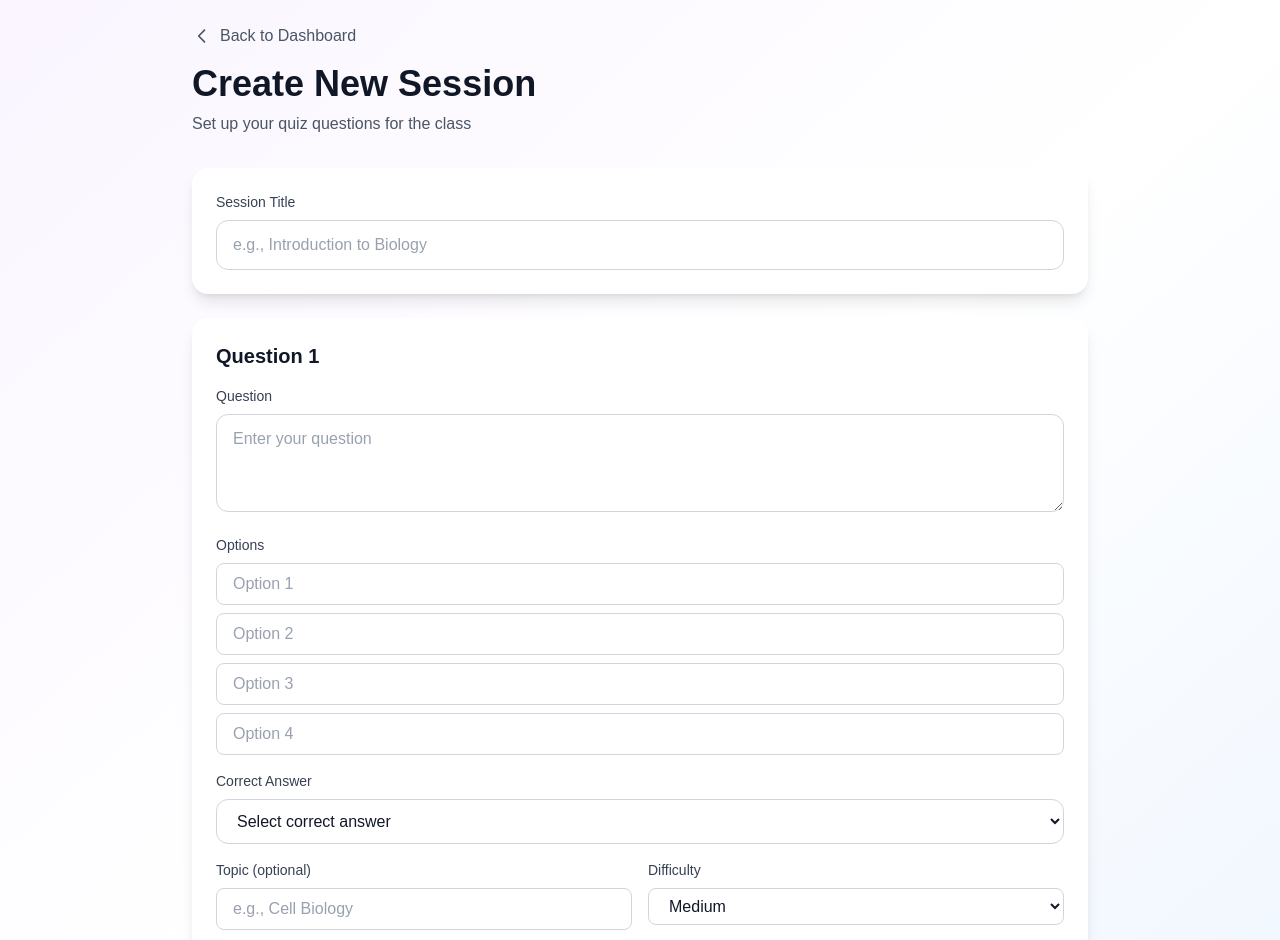
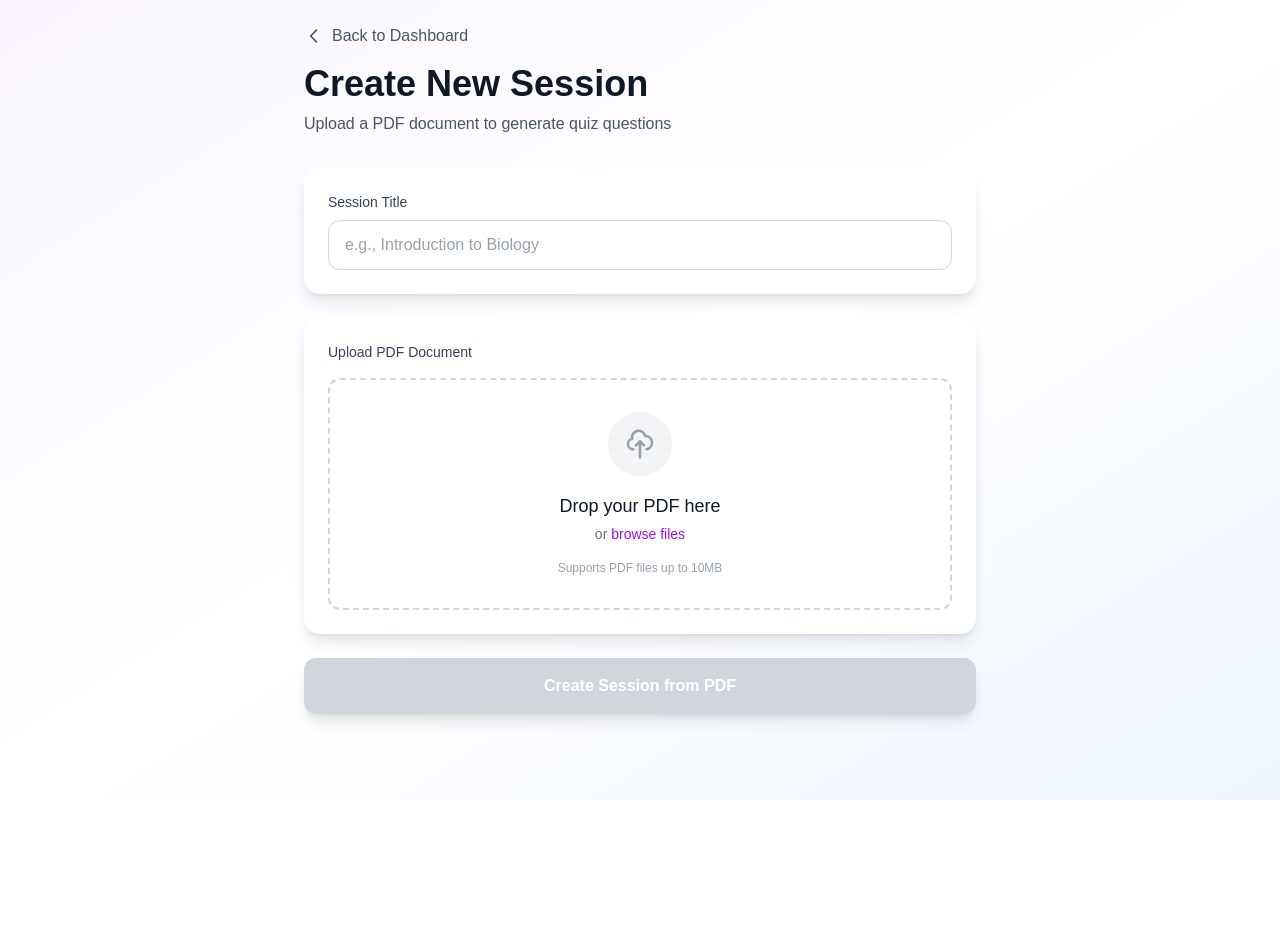
Before and after one commit to bbritva/gap-the-hack, a Next.js app: page /teacher/create in a window 1280 px wide. Shown: the top 940 px of the page. After the commit the page ends 800 px from the top, so only its background shows below. Built offline with nearby package versions, Linux system fonts and the light colour scheme.

Commit message:
ui for start session page (drop file)

```diff
--- a/app/teacher/create/page.tsx
+++ b/app/teacher/create/page.tsx
@@ -1,60 +1,53 @@
 'use client';
 
-import { useState } from 'react';
+import { useState, useCallback } from 'react';
 import { useRouter } from 'next/navigation';
-
-interface QuestionForm {
-  question_text: string;
-  options: string[];
-  correct_answer: string;
-  topic: string;
-  difficulty: 'easy' | 'medium' | 'hard';
-}
 
 export default function CreateSessionPage() {
   const router = useRouter();
   const [title, setTitle] = useState('');
-  const [questions, setQuestions] = useState<QuestionForm[]>([
-    {
-      question_text: '',
-      options: ['', '', '', ''],
-      correct_answer: '',
-      topic: '',
-      difficulty: 'medium',
-    },
-  ]);
+  const [uploadedFile, setUploadedFile] = useState<File | null>(null);
+  const [isDragOver, setIsDragOver] = useState(false);
   const [loading, setLoading] = useState(false);
   const [error, setError] = useState('');
 
-  const addQuestion = () => {
-    setQuestions([
-      ...questions,
-      {
-        question_text: '',
-        options: ['', '', '', ''],
-        correct_answer: '',
-        topic: '',
-        difficulty: 'medium',
-      },
-    ]);
-  };
+  const handleDragOver = useCallback((e: React.DragEvent) => {
+    e.preventDefault();
+    setIsDragOver(true);
+  }, []);
 
-  const removeQuestion = (index: number) => {
-    if (questions.length > 1) {
-      setQuestions(questions.filter((_, i) => i !== index));
+  const handleDragLeave = useCallback((e: React.DragEvent) => {
+    e.preventDefault();
+    setIsDragOver(false);
+  }, []);
+
+  const handleDrop = useCallback((e: React.DragEvent) => {
+    e.preventDefault();
+    setIsDragOver(false);
+
+    const files = Array.from(e.dataTransfer.files);
+    const pdfFile = files.find(file => file.type === 'application/pdf');
+
+    if (pdfFile) {
+      setUploadedFile(pdfFile);
+      setError('');
+    } else {
+      setError('Please drop a PDF file');
+    }
+  }, []);
+
+  const handleFileSelect = (e: React.ChangeEvent<HTMLInputElement>) => {
+    const file = e.target.files?.[0];
+    if (file && file.type === 'application/pdf') {
+      setUploadedFile(file);
+      setError('');
+    } else {
+      setError('Please select a PDF file');
     }
   };
 
-  const updateQuestion = (index: number, field: keyof QuestionForm, value: any) => {
-    const updated = [...questions];
-    updated[index] = { ...updated[index], [field]: value };
-    setQuestions(updated);
-  };
-
-  const updateOption = (questionIndex: number, optionIndex: number, value: string) => {
-    const updated = [...questions];
-    updated[questionIndex].options[optionIndex] = value;
-    setQuestions(updated);
+  const removeFile = () => {
+    setUploadedFile(null);
   };
 
   const validateForm = (): boolean => {
@@ -63,24 +56,9 @@ export default function CreateSessionPage() {
       return false;
     }
 
-    for (let i = 0; i < questions.length; i++) {
-      const q = questions[i];
-      if (!q.question_text.trim()) {
-        setError(`Question ${i + 1}: Please enter a question`);
-        return false;
-      }
-      if (q.options.some(opt => !opt.trim())) {
-        setError(`Question ${i + 1}: All options must be filled`);
-        return false;
-      }
-      if (!q.correct_answer.trim()) {
-        setError(`Question ${i + 1}: Please select a correct answer`);
-        return false;
-      }
-      if (!q.options.includes(q.correct_answer)) {
-        setError(`Question ${i + 1}: Correct answer must match one of the options`);
-        return false;
-      }
+    if (!uploadedFile) {
+      setError('Please upload a PDF file');
+      return false;
     }
 
     return true;
@@ -97,16 +75,14 @@ export default function CreateSessionPage() {
     setLoading(true);
 
     try {
-      // Create session
+      // For now, we'll create a session without questions
+      // In the future, this would process the PDF to generate questions
       const sessionResponse = await fetch('/api/sessions/create', {
         method: 'POST',
         headers: { 'Content-Type': 'application/json' },
         body: JSON.stringify({
           title,
-          questions: questions.map((q, index) => ({
-            ...q,
-            order_index: index,
-          })),
+          questions: [], // Empty for now - PDF processing would generate these
         }),
       });
 
@@ -127,7 +103,7 @@ export default function CreateSessionPage() {
 
   return (
     <div className="min-h-screen bg-gradient-to-br from-purple-50 via-white to-blue-50 dark:from-gray-900 dark:via-gray-800 dark:to-gray-900 p-6">
-      <div className="max-w-4xl mx-auto">
+      <div className="max-w-2xl mx-auto">
         {/* Header */}
         <div className="mb-8">
           <button
@@ -143,7 +119,7 @@ export default function CreateSessionPage() {
             Create New Session
           </h1>
           <p className="text-gray-600 dark:text-gray-300">
-            Set up your quiz questions for the class
+            Upload a PDF document to generate quiz questions
           </p>
         </div>
 
@@ -164,126 +140,104 @@ export default function CreateSessionPage() {
             />
           </div>
 
-          {/* Questions */}
-          {questions.map((question, qIndex) => (
-            <div key={qIndex} className="bg-white dark:bg-gray-800 rounded-2xl shadow-lg p-6">
-              <div className="flex items-center justify-between mb-4">
-                <h3 className="text-xl font-semibold text-gray-900 dark:text-white">
-                  Question {qIndex + 1}
-                </h3>
-                {questions.length > 1 && (
+          {/* File Upload Area */}
+          <div className="bg-white dark:bg-gray-800 rounded-2xl shadow-lg p-6">
+            <label className="block text-sm font-medium text-gray-700 dark:text-gray-300 mb-4">
+              Upload PDF Document
+            </label>
+
+            {!uploadedFile ? (
+              <div
+                onDragOver={handleDragOver}
+                onDragLeave={handleDragLeave}
+                onDrop={handleDrop}
+                className={`relative border-2 border-dashed rounded-xl p-8 text-center transition-all duration-200 ${
+                  isDragOver
+                    ? 'border-purple-500 bg-purple-50 dark:bg-purple-900/20'
+                    : 'border-gray-300 dark:border-gray-600 hover:border-purple-400 dark:hover:border-purple-500'
+                }`}
+              >
+                <input
+                  type="file"
+                  accept=".pdf"
+                  onChange={handleFileSelect}
+                  className="absolute inset-0 w-full h-full opacity-0 cursor-pointer"
+                  disabled={loading}
+                />
+
+                <div className="space-y-4">
+                  <div className={`mx-auto w-16 h-16 rounded-full flex items-center justify-center ${
+                    isDragOver ? 'bg-purple-100 dark:bg-purple-800' : 'bg-gray-100 dark:bg-gray-700'
+                  }`}>
+                    <svg className="w-8 h-8 text-gray-400" fill="none" stroke="currentColor" viewBox="0 0 24 24">
+                      <path strokeLinecap="round" strokeLinejoin="round" strokeWidth={2} d="M7 16a4 4 0 01-.88-7.903A5 5 0 1115.9 6L16 6a5 5 0 011 9.9M15 13l-3-3m0 0l-3 3m3-3v12" />
+                    </svg>
+                  </div>
+
+                  <div>
+                    <p className="text-lg font-medium text-gray-900 dark:text-white mb-1">
+                      Drop your PDF here
+                    </p>
+                    <p className="text-sm text-gray-500 dark:text-gray-400">
+                      or <span className="text-purple-600 dark:text-purple-400 font-medium">browse files</span>
+                    </p>
+                  </div>
+
+                  <p className="text-xs text-gray-400 dark:text-gray-500">
+                    Supports PDF files up to 10MB
+                  </p>
+                </div>
+              </div>
+            ) : (
+              <div className="space-y-4">
+                <div className="flex items-center justify-between p-4 bg-gray-50 dark:bg-gray-700 rounded-lg">
+                  <div className="flex items-center space-x-3">
+                    <div className="w-10 h-10 bg-red-100 dark:bg-red-900 rounded-lg flex items-center justify-center">
+                      <svg className="w-6 h-6 text-red-600 dark:text-red-400" fill="none" stroke="currentColor" viewBox="0 0 24 24">
+                        <path strokeLinecap="round" strokeLinejoin="round" strokeWidth={2} d="M9 12h6m-6 4h6m2 5H7a2 2 0 01-2-2V5a2 2 0 012-2h5.586a1 1 0 01.707.293l5.414 5.414a1 1 0 01.293.707V19a2 2 0 01-2 2z" />
+                      </svg>
+                    </div>
+                    <div>
+                      <p className="font-medium text-gray-900 dark:text-white">{uploadedFile.name}</p>
+                      <p className="text-sm text-gray-500 dark:text-gray-400">
+                        {(uploadedFile.size / 1024 / 1024).toFixed(2)} MB
+                      </p>
+                    </div>
+                  </div>
                   <button
                     type="button"
-                    onClick={() => removeQuestion(qIndex)}
-                    className="text-red-500 hover:text-red-700 transition-colors"
+                    onClick={removeFile}
+                    className="text-red-500 hover:text-red-700 dark:text-red-400 dark:hover:text-red-300 transition-colors"
                     disabled={loading}
                   >
-                    Remove
+                    <svg className="w-5 h-5" fill="none" stroke="currentColor" viewBox="0 0 24 24">
+                      <path strokeLinecap="round" strokeLinejoin="round" strokeWidth={2} d="M6 18L18 6M6 6l12 12" />
+                    </svg>
                   </button>
-                )}
-              </div>
+                </div>
 
-              <div className="space-y-4">
-                {/* Question text */}
-                <div>
-                  <label className="block text-sm font-medium text-gray-700 dark:text-gray-300 mb-2">
-                    Question
-                  </label>
-                  <textarea
-                    value={question.question_text}
-                    onChange={(e) => updateQuestion(qIndex, 'question_text', e.target.value)}
-                    placeholder="Enter your question"
-                    rows={3}
-                    className="w-full px-4 py-3 rounded-xl border border-gray-300 dark:border-gray-600 bg-white dark:bg-gray-700 text-gray-900 dark:text-white placeholder-gray-400 focus:outline-none focus:ring-2 focus:ring-purple-500 focus:border-transparent"
+                <div className="text-center">
+                  <input
+                    type="file"
+                    accept=".pdf"
+                    onChange={handleFileSelect}
+                    className="hidden"
+                    id="file-replace"
                     disabled={loading}
                   />
-                </div>
-
-                {/* Options */}
-                <div>
-                  <label className="block text-sm font-medium text-gray-700 dark:text-gray-300 mb-2">
-                    Options
+                  <label
+                    htmlFor="file-replace"
+                    className="inline-flex items-center text-purple-600 dark:text-purple-400 hover:text-purple-700 dark:hover:text-purple-300 cursor-pointer text-sm font-medium"
+                  >
+                    <svg className="w-4 h-4 mr-1" fill="none" stroke="currentColor" viewBox="0 0 24 24">
+                      <path strokeLinecap="round" strokeLinejoin="round" strokeWidth={2} d="M4 16v1a3 3 0 003 3h10a3 3 0 003-3v-1m-4-8l-4-4m0 0L8 8m4-4v12" />
+                    </svg>
+                    Replace file
                   </label>
-                  <div className="space-y-2">
-                    {question.options.map((option, oIndex) => (
-                      <input
-                        key={oIndex}
-                        type="text"
-                        value={option}
-                        onChange={(e) => updateOption(qIndex, oIndex, e.target.value)}
-                        placeholder={`Option ${oIndex + 1}`}
-                        className="w-full px-4 py-2 rounded-lg border border-gray-300 dark:border-gray-600 bg-white dark:bg-gray-700 text-gray-900 dark:text-white placeholder-gray-400 focus:outline-none focus:ring-2 focus:ring-purple-500 focus:border-transparent"
-                        disabled={loading}
-                      />
-                    ))}
-                  </div>
-                </div>
-
-                {/* Correct answer */}
-                <div>
-                  <label className="block text-sm font-medium text-gray-700 dark:text-gray-300 mb-2">
-                    Correct Answer
-                  </label>
-                  <select
-                    value={question.correct_answer}
-                    onChange={(e) => updateQuestion(qIndex, 'correct_answer', e.target.value)}
-                    className="w-full px-4 py-3 rounded-xl border border-gray-300 dark:border-gray-600 bg-white dark:bg-gray-700 text-gray-900 dark:text-white focus:outline-none focus:ring-2 focus:ring-purple-500 focus:border-transparent"
-                    disabled={loading}
-                  >
-                    <option value="">Select correct answer</option>
-                    {question.options.filter(opt => opt.trim()).map((option, index) => (
-                      <option key={index} value={option}>
-                        {option}
-                      </option>
-                    ))}
-                  </select>
-                </div>
-
-                {/* Topic and difficulty */}
-                <div className="grid grid-cols-2 gap-4">
-                  <div>
-                    <label className="block text-sm font-medium text-gray-700 dark:text-gray-300 mb-2">
-                      Topic (optional)
-                    </label>
-                    <input
-                      type="text"
-                      value={question.topic}
-                      onChange={(e) => updateQuestion(qIndex, 'topic', e.target.value)}
-                      placeholder="e.g., Cell Biology"
-                      className="w-full px-4 py-2 rounded-lg border border-gray-300 dark:border-gray-600 bg-white dark:bg-gray-700 text-gray-900 dark:text-white placeholder-gray-400 focus:outline-none focus:ring-2 focus:ring-purple-500 focus:border-transparent"
-                      disabled={loading}
-                    />
-                  </div>
-                  <div>
-                    <label className="block text-sm font-medium text-gray-700 dark:text-gray-300 mb-2">
-                      Difficulty
-                    </label>
-                    <select
-                      value={question.difficulty}
-                      onChange={(e) => updateQuestion(qIndex, 'difficulty', e.target.value as 'easy' | 'medium' | 'hard')}
-                      className="w-full px-4 py-2 rounded-lg border border-gray-300 dark:border-gray-600 bg-white dark:bg-gray-700 text-gray-900 dark:text-white focus:outline-none focus:ring-2 focus:ring-purple-500 focus:border-transparent"
-                      disabled={loading}
-                    >
-                      <option value="easy">Easy</option>
-                      <option value="medium">Medium</option>
-                      <option value="hard">Hard</option>
-                    </select>
-                  </div>
                 </div>
               </div>
-            </div>
-          ))}
-
-          {/* Add question button */}
-          <button
-            type="button"
-            onClick={addQuestion}
-            className="w-full bg-gray-100 hover:bg-gray-200 dark:bg-gray-700 dark:hover:bg-gray-600 text-gray-700 dark:text-gray-300 font-semibold py-4 rounded-xl transition-all flex items-center justify-center"
-            disabled={loading}
-          >
-            <span className="text-2xl mr-2">+</span>
-            Add Another Question
-          </button>
+            )}
+          </div>
 
           {/* Error message */}
           {error && (
@@ -295,7 +249,7 @@ export default function CreateSessionPage() {
           {/* Submit button */}
           <button
             type="submit"
-            disabled={loading}
+            disabled={loading || !uploadedFile}
             className="w-full bg-gradient-to-r from-purple-500 to-blue-500 hover:from-purple-600 hover:to-blue-600 disabled:from-gray-300 disabled:to-gray-300 dark:disabled:from-gray-700 dark:disabled:to-gray-700 text-white font-bold py-4 rounded-xl transition-all duration-200 transform hover:scale-105 disabled:transform-none disabled:cursor-not-allowed shadow-lg hover:shadow-xl"
           >
             {loading ? (
@@ -304,10 +258,10 @@ export default function CreateSessionPage() {
                   <circle className="opacity-25" cx="12" cy="12" r="10" stroke="currentColor" strokeWidth="4" fill="none" />
                   <path className="opacity-75" fill="currentColor" d="M4 12a8 8 0 018-8V0C5.373 0 0 5.373 0 12h4zm2 5.291A7.962 7.962 0 014 12H0c0 3.042 1.135 5.824 3 7.938l3-2.647z" />
                 </svg>
-                Creating Session...
+                Processing PDF...
               </span>
             ) : (
-              'Create Session'
+              'Create Session from PDF'
             )}
           </button>
         </form>
```
